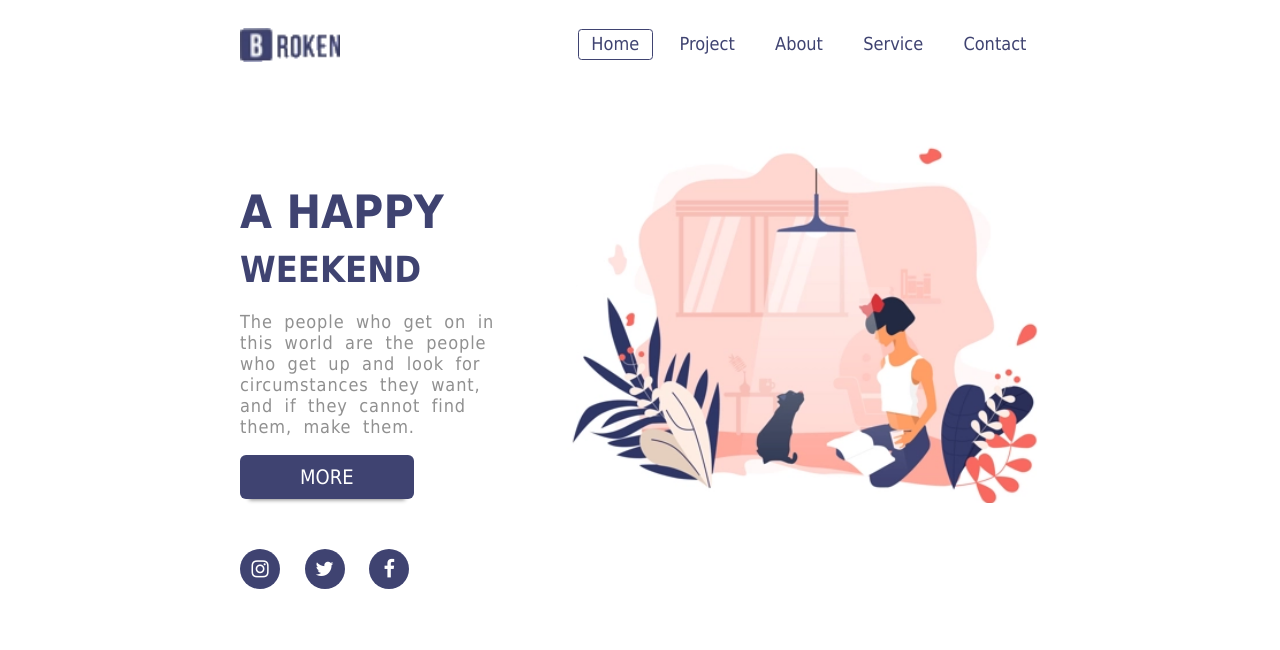
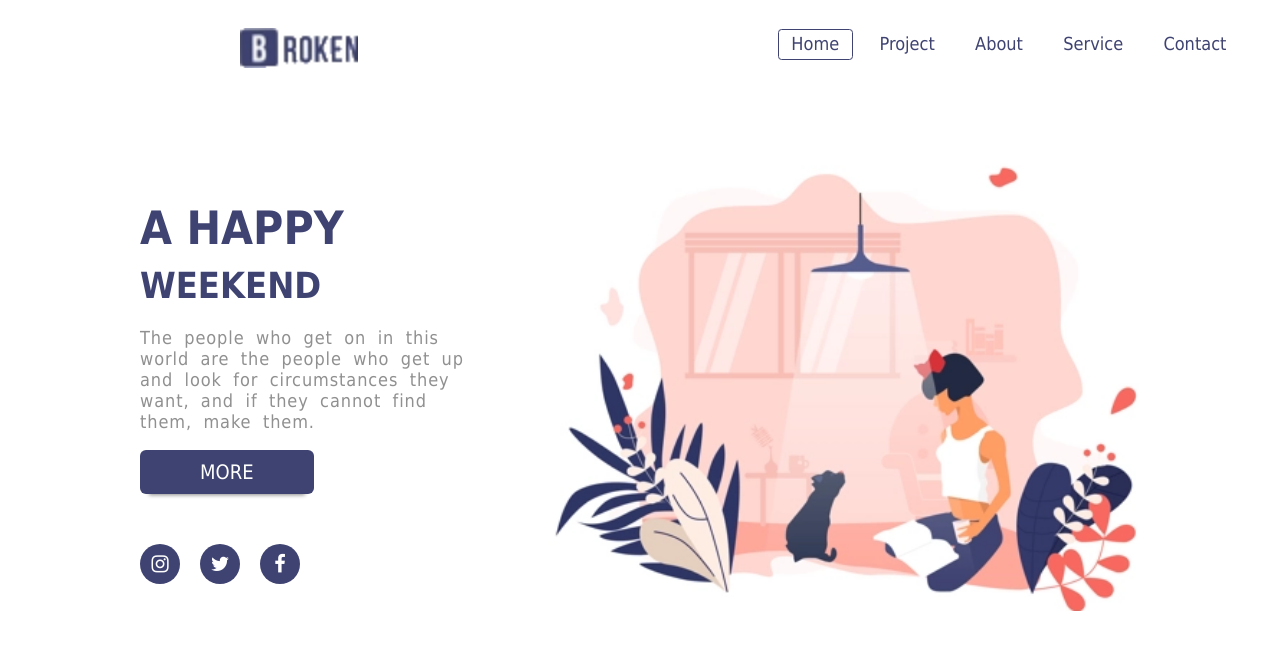
Before and after one commit to audrbar/09-happy-weekend, a website: page index.html in a window 1280 px wide. Drawn offline with Linux system fonts and the light colour scheme.

Commit message:
CSS classes

```diff
--- a/css/main.css
+++ b/css/main.css
@@ -8,12 +8,12 @@ body {
 }
 .main-header {
     display: inline-block;
-    width: 800px;
+    width: var(--width);
+    margin-top: 20px;
     margin-left: calc(50% - 400px);
-    margin-top: 20px;
 }
 .logo {
-    width: 100px;
+    height: 40px;
     float: left;
 }
 .main-nav {
@@ -40,24 +40,19 @@ body {
     margin-left: 0px;
     border-color: var(--main-color);
 }
-.main nav> .link:hover,
-.main-nav> .link:active {
+.main-nav> .link:hover,
+.main-nav> .link.active {
     border-color: var(--main-color);
 }
-main {
+.main-content {
     display: inline-block;
-    width: 800px;
-    margin-left: calc((100% - 800px) / 2);
-    margin-top: 70px;
-}
-main>img {
-    width: 60%;
-    float: right;
+    width: var(--width);
+    margin-top: 80px;
+    margin-left: calc((100% - var(--width)) / 2);
 }
 .left-column {
     width: 35%;
     margin-top: 50px;
-    font-family: Tahoma;
     float: left;
 }
 main>div {
@@ -72,7 +67,7 @@ main>div {
     font-size: 46px;
     margin: 0;
 }
-.main-title>span {
+.main-title > span {
     font-size: 36px;
 }
 .description {
@@ -105,17 +100,22 @@ main>div {
 .socials> .icon {
     width: 2em;
     height: 2em;
+    float: left;
     margin-right: 1em;
     margin-bottom: 1em;
+    text-decoration: none;
     line-height: 2em;
     border-radius: 50%;
     font-size: 20px;
     text-align: center;
     background-color: var(--main-color);
     color: #fff;
-    text-decoration: none;
+    transition: all 0.5s;
 }
 .socials> .icon:hover {
     box-shadow: 0px 0.6em 0.4em -0.45em #777;
-    transition: all 1s;
 }
+.right-column {
+    width: 60%;
+    float: right;
+}
--- a/index.html
+++ b/index.html
@@ -26,18 +26,18 @@
             <a class="link" href="#">Contact</a>
         </nav>
     </header>
-    <main>
+    <main class="main-content">
         <div class="left-column">
             <h1 class="main-title">A happy <span>weekend</span></h1>
             <p class="description">The people who get on in this world are the people who get up and look for circumstances they want, and if they cannot find them, make them.</p>
             <a class="btn" href="#">more</a>
             <div class="socials">
-                <a class="icon fa fa-instagram fa-2x" href="#"></a>
-                <a class="icon fa fa-twitter fa-2x" href="#"></a>
-                <a class="icon fa fa-facebook fa-2x" href="#"></a>
+                <a class="icon fa fa-instagram" href="#"></a>
+                <a class="icon fa fa-twitter" href="#"></a>
+                <a class="icon fa fa-facebook" href="#"></a>
             </div>
         </div>
-        <img src="./images/happy-weekend1.png" alt="Weekend">
+        <img class="right-column" src="./images/happy-weekend1.png" alt="Weekend">
     </main>
 </body>
 </html>
```
